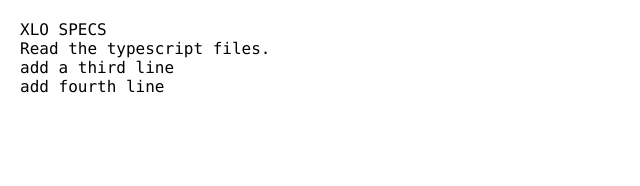
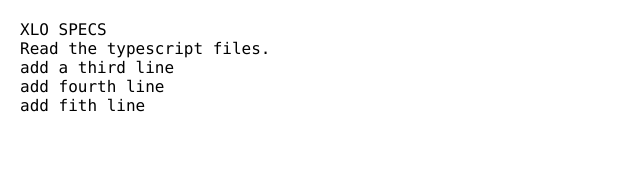
Before and after one commit to popfish86/xlo-specs, a SvelteKit app: page / in a window 1280 px wide. Shown: the top 186 px of the page, without its empty margins (0-640 px from the left). Built offline with nearby package versions, Linux system fonts and the light colour scheme.

Commit message:
fith line

```diff
--- a/src/routes/+page.svelte
+++ b/src/routes/+page.svelte
@@ -6,6 +6,7 @@
 <p>Read the typescript files.</p>
 <p>add a third line</p>
 <p>add fourth line</p>
+<p>add fith line</p>
 
 <style>
     :global(*) {
```
